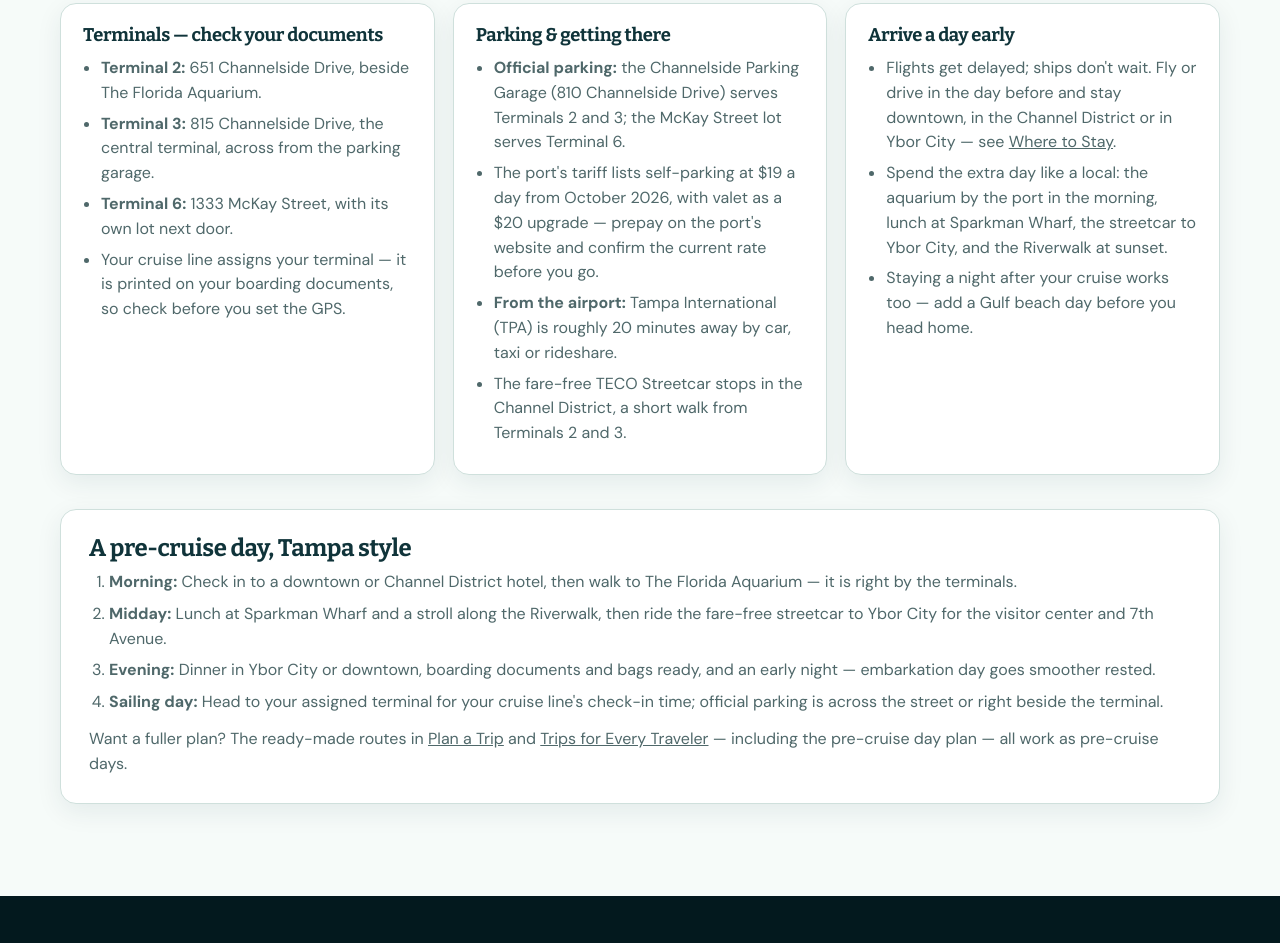
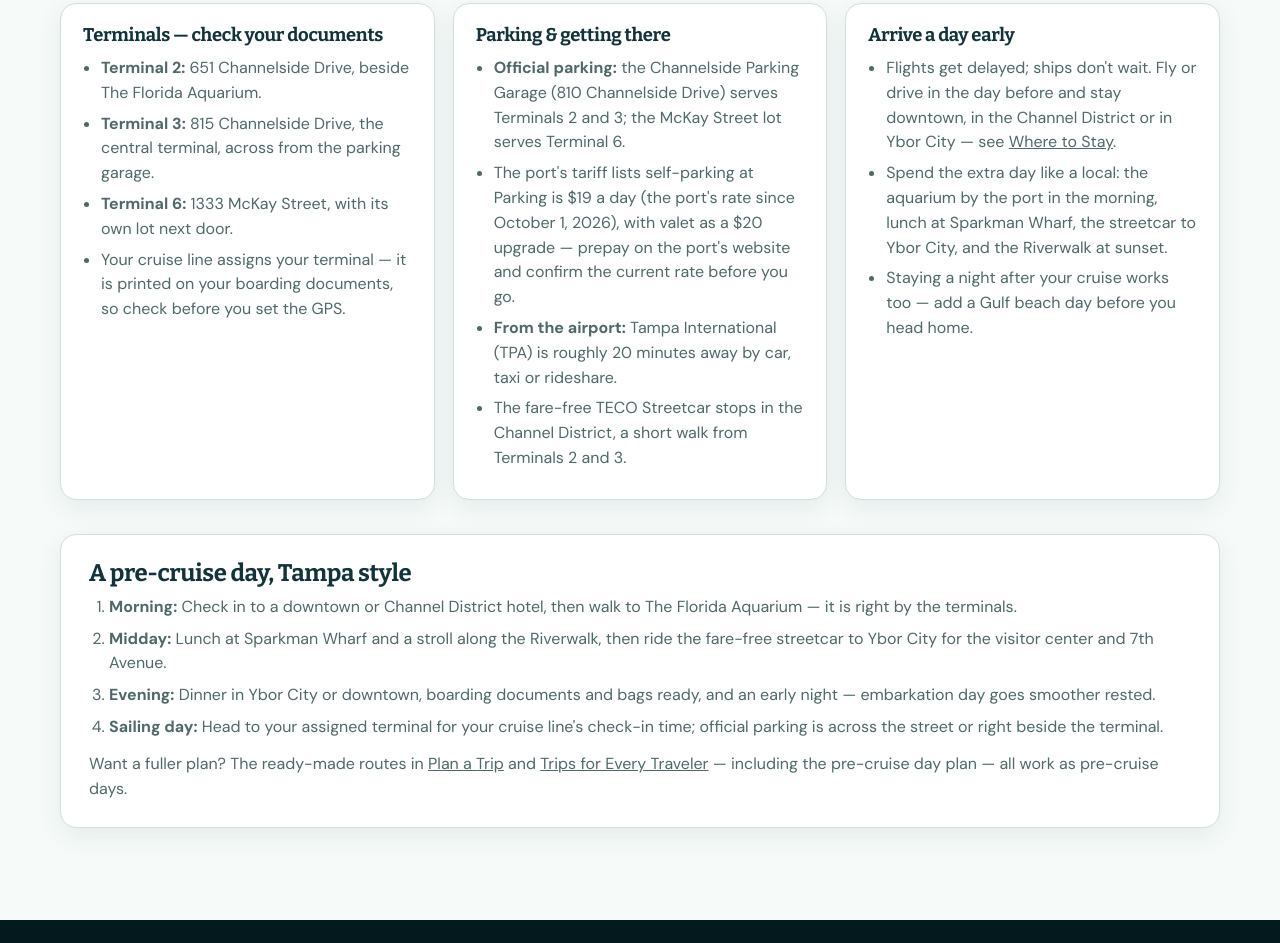
Before and after one commit to bajajdishika5-cyber/Exploring-Tampa, a plain HTML site: page stay-cruises.html in a window 1280 px wide. Shown: the part 2974-3917 px from the top of the page. Drawn offline with nearby package versions, Linux system fonts and the light colour scheme.

Commit message:
Add files via upload

```diff
--- a/stay-cruises.html
+++ b/stay-cruises.html
@@ -190,7 +190,7 @@ details.faq summary:hover{color:var(--teal)}
         </div>
         <div class="list-cols" style="margin-bottom:34px">
           <div class="list-box reveal"><h3>Terminals — check your documents</h3><ul><li><strong>Terminal 2:</strong> 651 Channelside Drive, beside The Florida Aquarium.</li><li><strong>Terminal 3:</strong> 815 Channelside Drive, the central terminal, across from the parking garage.</li><li><strong>Terminal 6:</strong> 1333 McKay Street, with its own lot next door.</li><li>Your cruise line assigns your terminal — it is printed on your boarding documents, so check before you set the GPS.</li></ul></div>
-          <div class="list-box reveal"><h3>Parking &amp; getting there</h3><ul><li><strong>Official parking:</strong> the Channelside Parking Garage (810 Channelside Drive) serves Terminals 2 and 3; the McKay Street lot serves Terminal 6.</li><li>The port's tariff lists self-parking at $19 a day from October 2026, with valet as a $20 upgrade — prepay on the port's website and confirm the current rate before you go.</li><li><strong>From the airport:</strong> Tampa International (TPA) is roughly 20 minutes away by car, taxi or rideshare.</li><li>The fare-free TECO Streetcar stops in the Channel District, a short walk from Terminals 2 and 3.</li></ul></div>
+          <div class="list-box reveal"><h3>Parking &amp; getting there</h3><ul><li><strong>Official parking:</strong> the Channelside Parking Garage (810 Channelside Drive) serves Terminals 2 and 3; the McKay Street lot serves Terminal 6.</li><li>The port's tariff lists self-parking at Parking is $19 a day (the port's rate since October 1, 2026), with valet as a $20 upgrade — prepay on the port's website and confirm the current rate before you go.</li><li><strong>From the airport:</strong> Tampa International (TPA) is roughly 20 minutes away by car, taxi or rideshare.</li><li>The fare-free TECO Streetcar stops in the Channel District, a short walk from Terminals 2 and 3.</li></ul></div>
           <div class="list-box reveal"><h3>Arrive a day early</h3><ul><li>Flights get delayed; ships don't wait. Fly or drive in the day before and stay downtown, in the Channel District or in Ybor City — see <a href="#stay">Where to Stay</a>.</li><li>Spend the extra day like a local: the aquarium by the port in the morning, lunch at Sparkman Wharf, the streetcar to Ybor City, and the Riverwalk at sunset.</li><li>Staying a night after your cruise works too — add a Gulf beach day before you head home.</li></ul></div>
         </div>
         <div class="itin-panel reveal"><h3>A pre-cruise day, Tampa style</h3><ol><li><strong>Morning:</strong> Check in to a downtown or Channel District hotel, then walk to The Florida Aquarium — it is right by the terminals.</li><li><strong>Midday:</strong> Lunch at Sparkman Wharf and a stroll along the Riverwalk, then ride the fare-free streetcar to Ybor City for the visitor center and 7th Avenue.</li><li><strong>Evening:</strong> Dinner in Ybor City or downtown, boarding documents and bags ready, and an early night — embarkation day goes smoother rested.</li><li><strong>Sailing day:</strong> Head to your assigned terminal for your cruise line's check-in time; official parking is across the street or right beside the terminal.</li></ol><p style="color:var(--muted);margin:12px 0 0">Want a fuller plan? The ready-made routes in <a href="plan.html#plan">Plan a Trip</a> and <a href="plan.html#more-trips">Trips for Every Traveler</a> — including the pre-cruise day plan — all work as pre-cruise days.</p></div>
```
